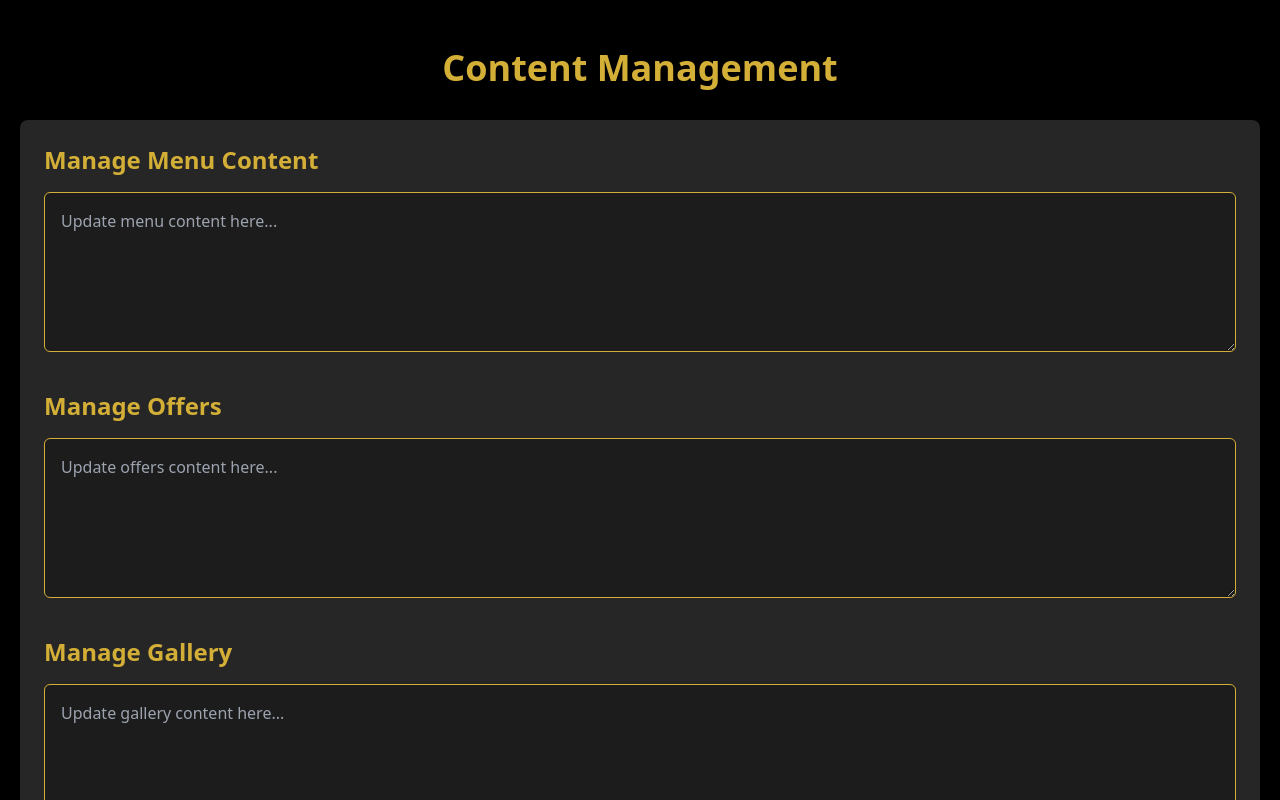
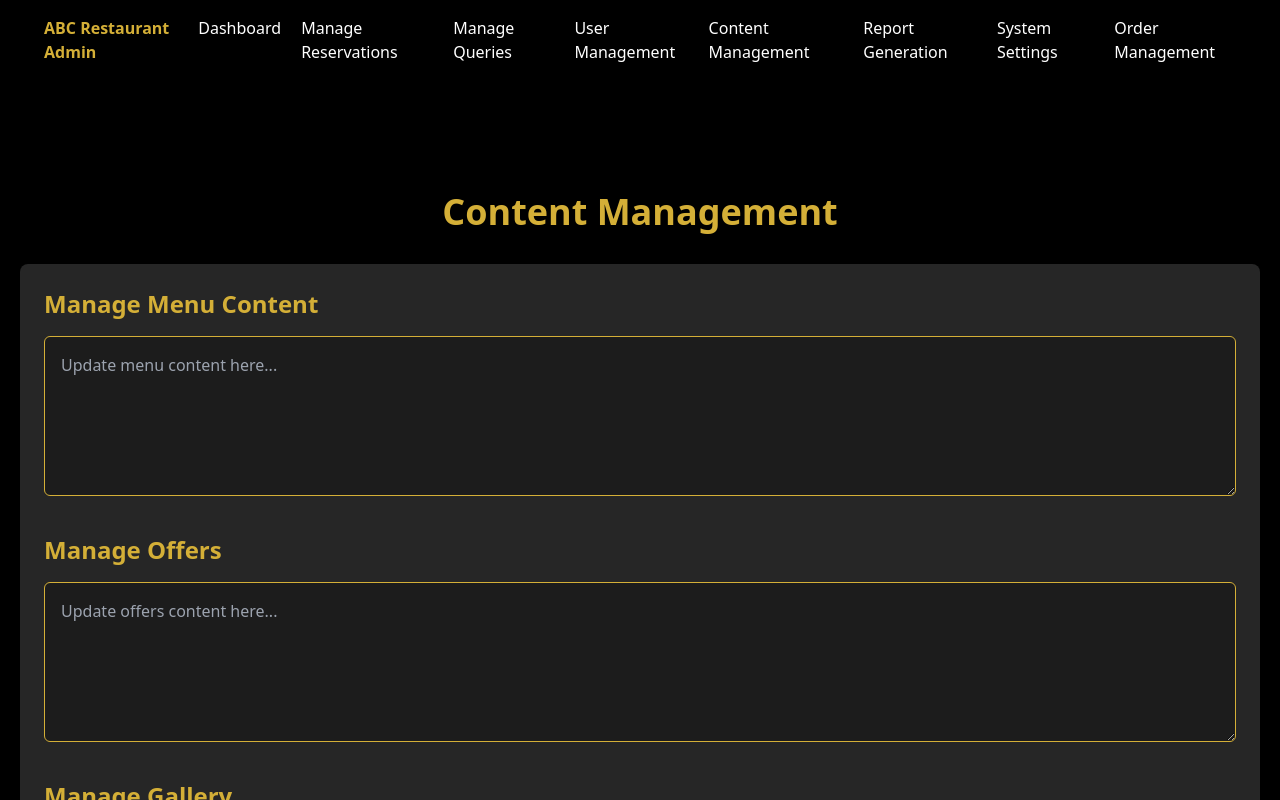
Before and after one commit to MatheeshaPJ/ABC_Restaurant, a React (Create React App) app in the folder frontend/: page /admin/content in a window 1280 px wide. Shown: the top 800 px of the page. Built offline with nearby package versions, Linux system fonts and the light colour scheme; no server answers.

Commit message:
Update ManageContent.jsx

```diff
--- a/frontend/src/admin/ManageContent.jsx
+++ b/frontend/src/admin/ManageContent.jsx
@@ -1,4 +1,5 @@
 import React, { useState, useEffect } from 'react';
+import AdminNavbar from './AdminNavbar';
 
 
 const ManageContent = () => {
@@ -42,9 +43,9 @@ const ManageContent = () => {
 
   return (
     <div className='bg-black text-white min-h-screen flex flex-col'>
+<AdminNavbar/>
 
-
-      <div className='flex-grow'>
+      <div className='flex-grow mt-16'>
         <div className='max-w-[1240px] mx-auto py-12'>
           <h1 className='text-4xl font-bold text-center mb-8 text-[#d4af37]'>Content Management</h1>
 
```
